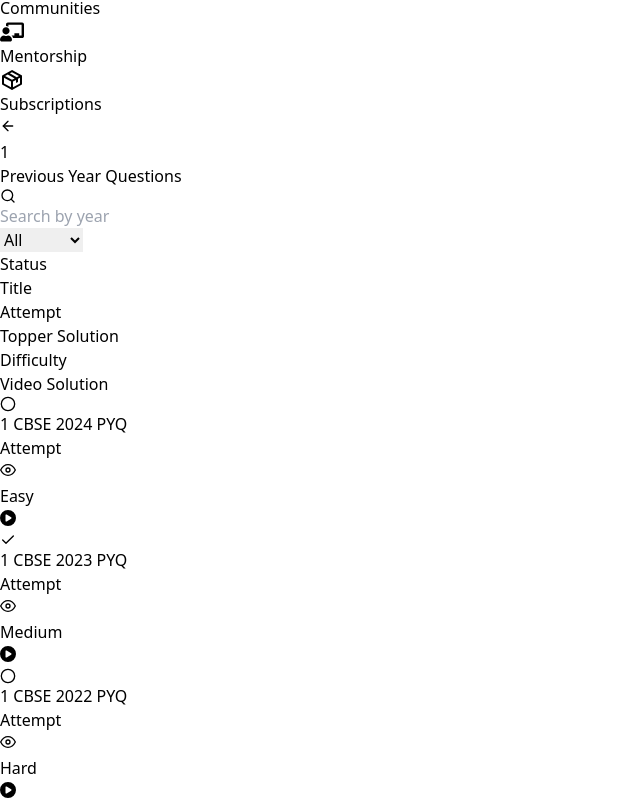
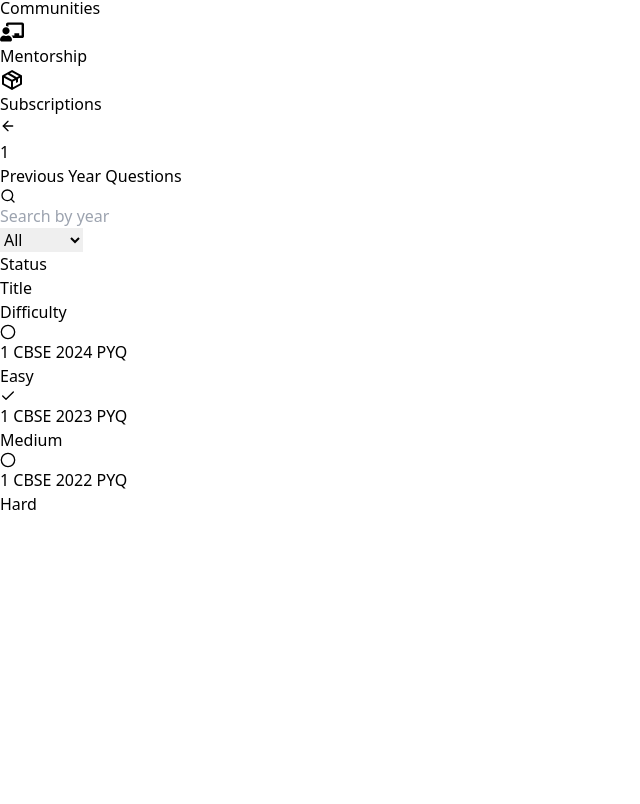
Before and after one commit to knightofkalki/Boardly, a React (Vite) app: page /subject/1/pyq in a window 1280 px wide. Shown: the part 493-1297 px from the top of the page, without its empty margins (0-640 px from the left). After the commit the page ends 1009 px from the top, so only its background shows below. Built offline with nearby package versions, Linux system fonts and the light colour scheme; sample sign-in values are in the browser's storage; a web font is replaced by a local one.

Commit message:
refactor routing and enhance UI: simplify contact route, add navigation link in ContactForm, implement scroll-to-top functionality in CTA

```diff
--- a/src/App.jsx
+++ b/src/App.jsx
@@ -40,12 +40,7 @@
         <div className="min-h-screen">
           <Routes>
             <Route path="/landing" element={<LandingPage />} />
-            <Route path="/contact" element={
-              <>
-                <Navbar />
-                <Contact />
-              </>
-            } />
+            <Route path="/contact" element={<Contact />} />
             <Route path="/" element={
               <ProtectedRoute>
                 <Home />
--- a/src/components/ActionCards.jsx
+++ b/src/components/ActionCards.jsx
@@ -1,33 +1,25 @@
 import { motion } from "framer-motion"
-import { Calendar, BookOpen, FileText } from 'lucide-react'
-import { p, path } from "motion/react-client";
-import { useNavigate} from 'react-router-dom';
+import { Calendar, FileText } from 'lucide-react'
+import { BsBoxArrowInRight } from "react-icons/bs";
 
 const cards = [
   {
     title: "Schedule A Session",
     description: "Schedule a class to get help from our experts",
     icon: Calendar,
-		path: '/schedule'
-  },
-  {
-    title: "Continue Learning",
-    description: "Your Progress is waiting for you",
-    icon: BookOpen,
-		path: '/'
+    path: '/mentorship'
   },
   {
     title: "Previous Year Papers",
     description: "Explore more previous year papers",
     icon: FileText,
-		path: '/'
+    path: '/schedule'
   },
 ]
 
 export function ActionCards() {
-	const navigate = useNavigate();
   return (
-    <div className="grid grid-cols-1 md:grid-cols-3 gap-6">
+    <div className="grid grid-cols-1 md:grid-cols-2 gap-6 h-full">
       {cards.map((card, index) => (
         <motion.div
           key={card.title}
@@ -45,7 +37,7 @@
               ease: "easeOut"
             }
           }}
-          className="bg-white p-6 rounded-xl shadow-[2px_2px_20px_rgba(0,0,0,0.08),-1px_-1px_20px_rgba(0,0,0,0.04)] hover:shadow-[0_8px_25px_rgba(0,0,0,0.12)] transition-shadow duration-300 ease-in-out"
+          className="bg-white p-6 rounded-xl shadow-[2px_2px_20px_rgba(0,0,0,0.08),-1px_-1px_20px_rgba(0,0,0,0.04)] hover:shadow-[0_8px_25px_rgba(0,0,0,0.12)] transition-shadow duration-300 ease-in-out h-full"
         >
           <div className="flex items-start gap-4">
             <div className="p-3 bg-orange-100/80 rounded-lg backdrop-blur-sm ring-1 ring-orange-200">
@@ -55,6 +47,12 @@
               <h3 className="font-semibold text-gray-800 text-lg">{card.title}</h3>
               <p className="text-sm text-gray-600 mt-1 leading-relaxed">{card.description}</p>
             </div>
+            <a
+              href={card.path}
+              className="w-10 h-10 text-orange-600 flex items-center justify-center"
+            >
+              <BsBoxArrowInRight className="w-8 h-8" />
+            </a>
           </div>
         </motion.div>
       ))}
--- a/src/components/Contact/Contact.jsx
+++ b/src/components/Contact/Contact.jsx
@@ -51,6 +51,11 @@
 
             <form onSubmit={sendEmail} className="w-full md:w-1/2 max-w-md bg-white p-6 md:p-8 rounded-lg shadow-lg space-y-6">
                 <h2 className="text-2xl font-bold text-gray-800 text-center">Contact Us</h2>
+                <a
+                    href="/landing"
+                    className="text-[#3c82f6] text-end block font-semibold hover:underline"
+                >Go to Home
+                </a>
                 <div className="grid grid-cols-1 md:grid-cols-2 gap-4">
                     <input
                         type="text"
--- a/src/components/Landing/CTA.jsx
+++ b/src/components/Landing/CTA.jsx
@@ -2,6 +2,10 @@
 import studyImage from '../../assets/landingCTA.svg'
 
 export default function CTA() {
+  const scrollToTop = () => {
+    window.scrollTo({ top: 0, behavior: 'smooth' });
+  };
+
   return (
     <div className="min-h-screen bg-gray-50 flex items-center">
       <div className="max-w-7xl mx-auto px-4 sm:px-6 lg:px-8 py-20 grid lg:grid-cols-2 gap-12 items-center">
@@ -27,7 +31,10 @@
             transition={{ duration: 0.8, delay: 0.4 }}
             viewport={{ once: true }}
           >
-            <button className="bg-[#4F46E5] text-white px-8 py-3 rounded-full text-lg font-medium hover:bg-[#4338CA] transition-colors">
+            <button
+              className="bg-[#4F46E5] text-white px-8 py-3 rounded-full text-lg font-medium hover:bg-[#4338CA] transition-colors"
+              onClick={scrollToTop}
+            >
               Join Boardly
             </button>
           </motion.div>
--- a/src/pages/PYQList.jsx
+++ b/src/pages/PYQList.jsx
@@ -100,6 +100,7 @@
   const [searchQuery, setSearchQuery] = useState("")
   const [showVideo, setShowVideo] = useState(false);
   const [currentVideoUrl, setCurrentVideoUrl] = useState('');
+  const [selectedPYQ, setSelectedPYQ] = useState(null);
   const navigate = useNavigate()
   const { subject } = useParams()
 
@@ -107,10 +108,13 @@
     navigate(`/subject/${subject}/pyq/${year}/topper-solution`);
   };
 
-  const handleVideoClick = (year) => {
-    // setCurrentVideoUrl(videoUrl);
-    // setShowVideo(true);
-    navigate(`/subject/${subject}/pyq/${year}/topper-solution`);
+  const handleVideoClick = (videoUrl) => {
+    setCurrentVideoUrl(videoUrl);
+    setShowVideo(true);
+  };
+
+  const handlePYQClick = (id) => {
+    setSelectedPYQ(selectedPYQ === id ? null : id);
   };
 
   const filteredData = pyqData.filter(item => {
@@ -162,16 +166,16 @@
       <div className="hidden md:grid grid-cols-7 gap-4 px-4 py-2 text-sm font-medium text-gray-500 border-b">
         <div>Status</div>
         <div className="col-span-2">Title</div>
-        <div>Attempt</div>
-        <div>Topper Solution</div>
         <div>Difficulty</div>
-        <div>Video Solution</div>
       </div>
 
       <div className="space-y-2 mt-2">
         {filteredData.map((item) => (
-          <div key={item.id} className="bg-white rounded-lg shadow-sm">
-            <div className="grid grid-cols-7 md:grid-cols-7 gap-4 items-center px-4 py-3">
+          <div key={item.id} className="w-full text-left bg-white rounded-lg shadow-sm">
+            <div
+              className="grid grid-cols-3 md:grid-cols-7 gap-4 items-center px-4 py-3 cursor-pointer"
+              onClick={() => handlePYQClick(item.id)}
+            >
               <div className="flex items-center">
                 {item.status === "completed" ? (
                   <div className="h-6 w-6 rounded-full bg-green-100 flex items-center justify-center">
@@ -187,40 +191,39 @@
                 </span>
                 <span className="text-gray-600"> {item.title}</span>
               </div>
-              <div className="hidden md:block">
-                <OutlineButton
-                  variant="green"
-                  onClick={() => navigate(`/subject/${subject}/pyq/${item.id}/attempt`)}
-                >
-                  Attempt
-                </OutlineButton>
-              </div>
-              <div className="hidden md:flex justify-center">
-                <button
-                  onClick={() => handleTopperSolutionClick(item.id)}
-                  className="p-2 hover:bg-gray-100 rounded-full transition-colors"
-                  title="View Topper Solution"
-                >
-                  <FiEye className="h-5 w-5 text-gray-400 hover:text-gray-600" />
-                </button>
-              </div>
+
               <div className="col-span-2 md:col-span-1 flex items-center justify-end md:justify-between">
                 <span className={`${difficultyColors[item.difficulty]} mr-2 md:mr-0`}>
                   {item.difficulty}
                 </span>
               </div>
-              <div className="hidden md:flex justify-center">
-                {item.hasVideoSolution && (
+            </div>
+            {selectedPYQ === item.id && (
+              <div className="p-4 border-t">
+                <div className="flex flex-col md:flex-row gap-4">
                   <button
-                    onClick={() => handleVideoClick(item.id)}
-                    className="p-2 hover:bg-gray-100 rounded-full transition-colors"
-                    title="Watch Video Solution"
+                    onClick={() => navigate(`/subject/${subject}/pyq/${item.id}/attempt`)}
+                    className="w-full md:w-auto bg-[#ec612a] text-white py-2 px-4 rounded-lg"
                   >
-                    <FaCirclePlay className="h-5 w-5 text-orange-500 hover:text-orange-600" />
+                    Attempt
                   </button>
-                )}
+                  <button
+                    onClick={() => handleTopperSolutionClick(item.id)}
+                    className="w-full md:w-auto bg-gray-200 text-gray-700 py-2 px-4 rounded-lg"
+                  >
+                    Topper Solution
+                  </button>
+                  {item.hasVideoSolution && (
+                    <button
+                      onClick={() => handleVideoClick(item.videoUrl)}
+                      className="w-full md:w-auto bg-gray-200 text-gray-700 py-2 px-4 rounded-lg"
+                    >
+                      Video Solution
+                    </button>
+                  )}
+                </div>
               </div>
-            </div>
+            )}
           </div>
         ))}
       </div>
```
